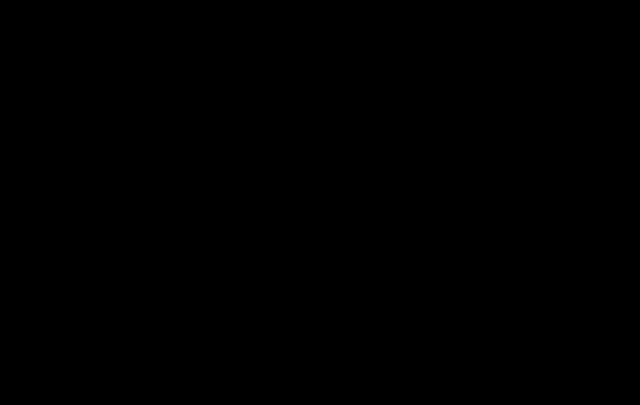
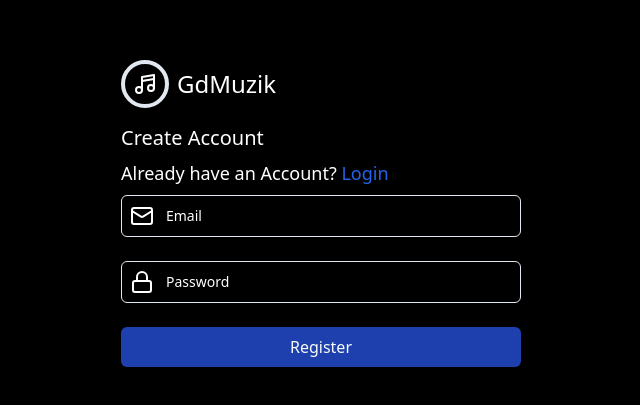
Before and after one commit to Nanyonga-Rahmah/MusicApp, a Next.js app: page /register in a window 1280 px wide. Shown: the part 191-596 px from the top of the page, without its empty margins (319-959 px from the left). Built offline with nearby package versions, Linux system fonts and the light colour scheme.

Commit message:
Register Page

```diff
--- a/package.json
+++ b/package.json
@@ -9,6 +9,8 @@
     "lint": "next lint"
   },
   "dependencies": {
+    "@hookform/resolvers": "^3.9.0",
+    "@radix-ui/react-label": "^2.1.0",
     "@radix-ui/react-slot": "^1.1.0",
     "class-variance-authority": "^0.7.0",
     "clsx": "^2.1.1",
@@ -16,8 +18,10 @@
     "next": "14.2.5",
     "react": "^18",
     "react-dom": "^18",
+    "react-hook-form": "^7.52.2",
     "tailwind-merge": "^2.4.0",
-    "tailwindcss-animate": "^1.0.7"
+    "tailwindcss-animate": "^1.0.7",
+    "zod": "^3.23.8"
   },
   "devDependencies": {
     "@types/node": "^20",
--- a/src/app/(auth)/layout.tsx
+++ b/src/app/(auth)/layout.tsx
@@ -16,7 +16,7 @@
 }>) {
   return (
     <html lang="en">
-       <body className='flex justify-center items-center'>{children}</body>
+       <body className='flex justify-center items-center h-screen'>{children}</body>
     </html>
   );
 }
--- a/src/app/(auth)/register/page.tsx
+++ b/src/app/(auth)/register/page.tsx
@@ -1,8 +1,18 @@
+import { RegisterForm } from '@/components/Forms/SignUp'
 import React from 'react'
+import AuthLayout from '../layout'
 
 function RegisterPage() {
   return (
-    <div className='Register'>RegisterPage Coming Soon</div>
+  <div className=' w-screen flex justify-center items-center '>
+      <RegisterForm/>
+  </div>
+
+
+
+
+
+
   )
 }
 
--- a/src/app/globals.css
+++ b/src/app/globals.css
@@ -1,6 +1,7 @@
 @tailwind base;
 @tailwind components;
 @tailwind utilities;
+
 
 @layer base {
   :root {
--- a/src/app/layout.tsx
+++ b/src/app/layout.tsx
@@ -1,13 +1,10 @@
-import type { Metadata } from "next";
+
 import { Inter } from "next/font/google";
 import "./globals.css";
 
 const inter = Inter({ subsets: ["latin"] });
 
-export const metadata: Metadata = {
-  title: "Create Next App",
-  description: "Generated by create next app",
-};
+
 
 export default function RootLayout({
   children,
--- /dev/null
+++ b/src/components/Forms/SignUp.tsx
@@ -0,0 +1,95 @@
+"use client"
+
+import { zodResolver } from "@hookform/resolvers/zod"
+import { useForm } from "react-hook-form"
+import { z } from "zod"
+
+
+import { Button } from "@/components/ui/button"
+import {
+  Form,
+  FormControl,
+  FormDescription,
+  FormField,
+  FormItem,
+  FormLabel,
+  FormMessage,
+} from "@/components/ui/form"
+import { Input } from "@/components/ui/input"
+import { EyeIcon, LockIcon, MailIcon, Music4Icon } from "lucide-react"
+
+const FormSchema = z.object({
+  email: z.string().min(2, {
+    message: "Username must be at least 2 characters.",
+  }),
+  password: z.string().min(2, { message: "Password must be at least 2 characters",}),
+})
+
+export function RegisterForm() {
+  const form = useForm<z.infer<typeof FormSchema>>({
+    resolver: zodResolver(FormSchema),
+    defaultValues: {
+      email: "",
+      password: "",
+    },
+  })
+
+  function onSubmit(data: z.infer<typeof FormSchema>) {
+
+  }
+
+  return (
+    <div className="text-white bg-black  md:w-[400px] w-[90%] ">
+      <div className="label mt-2 mb-4 text-2xl flex ">
+        <div className="brand border-4 rounded-full p-2"><Music4Icon/></div>
+        <span className="mt-2 mx-2">GdMuzik</span></div>
+      <div className="mb-2">
+        <h3 className="my-2 text-xl">Create  Account </h3>
+        <span className="text-[18px] mb-2">Already have an Account? <span className="text-blue-600">Login</span></span>
+      </div>
+
+    <Form {...form}>
+      <form onSubmit={form.handleSubmit(onSubmit)} className="w-full space-y-6">
+        <FormField
+          control={form.control}
+          name="email"
+
+          render={({ field }) => (
+            <FormItem>
+
+              <div className="flex border px-2 rounded-md">
+                <FormLabel className="mt-2"><MailIcon/></FormLabel>
+              <FormControl>
+                <Input placeholder="Email" {...field} className="border-none outline-none bg-black" />
+              </FormControl>
+
+              </div>
+
+              <FormMessage />
+            </FormItem>
+          )}
+        />
+           <FormField
+          control={form.control}
+          name="password"
+          render={({ field }) => (
+            <FormItem>
+
+           <div className="flex border px-2 rounded-md">
+                <FormLabel className="mt-2"><LockIcon/></FormLabel>
+              <FormControl>
+                <Input placeholder="Password" {...field} className="border-none outline-none bg-black" />
+              </FormControl>
+
+              </div>
+
+              <FormMessage />
+            </FormItem>
+          )}
+        />
+        <Button type="submit" className="w-full bg-blue-800 text-[16px]">Register</Button>
+      </form>
+    </Form>
+    </div>
+  )
+}
--- /dev/null
+++ b/src/components/ui/form.tsx
@@ -0,0 +1,178 @@
+"use client"
+
+import * as React from "react"
+import * as LabelPrimitive from "@radix-ui/react-label"
+import { Slot } from "@radix-ui/react-slot"
+import {
+  Controller,
+  ControllerProps,
+  FieldPath,
+  FieldValues,
+  FormProvider,
+  useFormContext,
+} from "react-hook-form"
+
+import { cn } from "@/lib/utils"
+import { Label } from "@/components/ui/label"
+
+const Form = FormProvider
+
+type FormFieldContextValue<
+  TFieldValues extends FieldValues = FieldValues,
+  TName extends FieldPath<TFieldValues> = FieldPath<TFieldValues>
+> = {
+  name: TName
+}
+
+const FormFieldContext = React.createContext<FormFieldContextValue>(
+  {} as FormFieldContextValue
+)
+
+const FormField = <
+  TFieldValues extends FieldValues = FieldValues,
+  TName extends FieldPath<TFieldValues> = FieldPath<TFieldValues>
+>({
+  ...props
+}: ControllerProps<TFieldValues, TName>) => {
+  return (
+    <FormFieldContext.Provider value={{ name: props.name }}>
+      <Controller {...props} />
+    </FormFieldContext.Provider>
+  )
+}
+
+const useFormField = () => {
+  const fieldContext = React.useContext(FormFieldContext)
+  const itemContext = React.useContext(FormItemContext)
+  const { getFieldState, formState } = useFormContext()
+
+  const fieldState = getFieldState(fieldContext.name, formState)
+
+  if (!fieldContext) {
+    throw new Error("useFormField should be used within <FormField>")
+  }
+
+  const { id } = itemContext
+
+  return {
+    id,
+    name: fieldContext.name,
+    formItemId: `${id}-form-item`,
+    formDescriptionId: `${id}-form-item-description`,
+    formMessageId: `${id}-form-item-message`,
+    ...fieldState,
+  }
+}
+
+type FormItemContextValue = {
+  id: string
+}
+
+const FormItemContext = React.createContext<FormItemContextValue>(
+  {} as FormItemContextValue
+)
+
+const FormItem = React.forwardRef<
+  HTMLDivElement,
+  React.HTMLAttributes<HTMLDivElement>
+>(({ className, ...props }, ref) => {
+  const id = React.useId()
+
+  return (
+    <FormItemContext.Provider value={{ id }}>
+      <div ref={ref} className={cn("space-y-2", className)} {...props} />
+    </FormItemContext.Provider>
+  )
+})
+FormItem.displayName = "FormItem"
+
+const FormLabel = React.forwardRef<
+  React.ElementRef<typeof LabelPrimitive.Root>,
+  React.ComponentPropsWithoutRef<typeof LabelPrimitive.Root>
+>(({ className, ...props }, ref) => {
+  const { error, formItemId } = useFormField()
+
+  return (
+    <Label
+      ref={ref}
+      className={cn(error && "text-destructive", className)}
+      htmlFor={formItemId}
+      {...props}
+    />
+  )
+})
+FormLabel.displayName = "FormLabel"
+
+const FormControl = React.forwardRef<
+  React.ElementRef<typeof Slot>,
+  React.ComponentPropsWithoutRef<typeof Slot>
+>(({ ...props }, ref) => {
+  const { error, formItemId, formDescriptionId, formMessageId } = useFormField()
+
+  return (
+    <Slot
+      ref={ref}
+      id={formItemId}
+      aria-describedby={
+        !error
+          ? `${formDescriptionId}`
+          : `${formDescriptionId} ${formMessageId}`
+      }
+      aria-invalid={!!error}
+      {...props}
+    />
+  )
+})
+FormControl.displayName = "FormControl"
+
+const FormDescription = React.forwardRef<
+  HTMLParagraphElement,
+  React.HTMLAttributes<HTMLParagraphElement>
+>(({ className, ...props }, ref) => {
+  const { formDescriptionId } = useFormField()
+
+  return (
+    <p
+      ref={ref}
+      id={formDescriptionId}
+      className={cn("text-sm text-muted-foreground", className)}
+      {...props}
+    />
+  )
+})
+FormDescription.displayName = "FormDescription"
+
+const FormMessage = React.forwardRef<
+  HTMLParagraphElement,
+  React.HTMLAttributes<HTMLParagraphElement>
+>(({ className, children, ...props }, ref) => {
+  const { error, formMessageId } = useFormField()
+  const body = error ? String(error?.message) : children
+
+  if (!body) {
+    return null
+  }
+
+  return (
+    <p
+      ref={ref}
+      id={formMessageId}
+      className={cn("text-sm font-medium text-destructive", className)}
+      {...props}
+    >
+      {body}
+    </p>
+  )
+})
+FormMessage.displayName = "FormMessage"
+
+export {
+  useFormField,
+  Form,
+  FormItem,
+  FormLabel,
+  FormControl,
+  FormDescription,
+  FormMessage,
+  FormField,
+}
--- /dev/null
+++ b/src/components/ui/label.tsx
@@ -0,0 +1,26 @@
+"use client"
+
+import * as React from "react"
+import * as LabelPrimitive from "@radix-ui/react-label"
+import { cva, type VariantProps } from "class-variance-authority"
+
+import { cn } from "@/lib/utils"
+
+const labelVariants = cva(
+  "text-sm font-medium leading-none peer-disabled:cursor-not-allowed peer-disabled:opacity-70"
+)
+
+const Label = React.forwardRef<
+  React.ElementRef<typeof LabelPrimitive.Root>,
+  React.ComponentPropsWithoutRef<typeof LabelPrimitive.Root> &
+    VariantProps<typeof labelVariants>
+>(({ className, ...props }, ref) => (
+  <LabelPrimitive.Root
+    ref={ref}
+    className={cn(labelVariants(), className)}
+    {...props}
+  />
+))
+Label.displayName = LabelPrimitive.Root.displayName
+
+export { Label }
```
Also changed, not shown: 1 other file (tests, documents, lock files or other folders).
